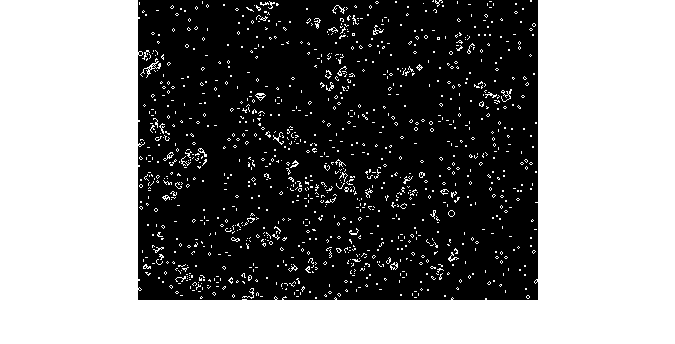
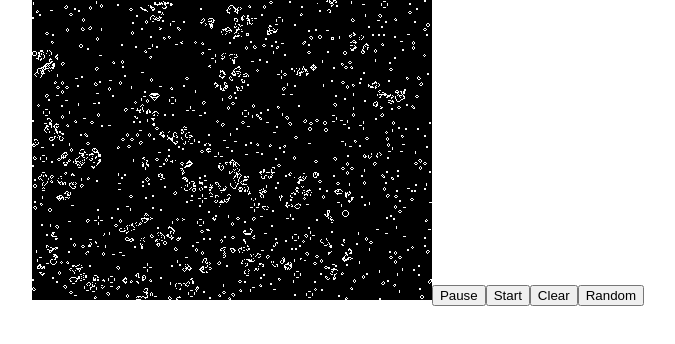
Before and after one commit to bloominstituteoftechnology/CS-Build-Week-1, a React (Create React App) app in the folder projects/life/: page / in a window 1280 px wide. Shown: the top 344 px of the page, without its empty margins (302-977 px from the left). Built offline with nearby package versions, Linux system fonts and the light colour scheme.

Commit message:
Stretch Goal buttons are implemented & working

```diff
--- a/projects/life/src/App.js
+++ b/projects/life/src/App.js
@@ -14,6 +14,7 @@ class LifeCanvas extends Component {
 
     this.life = new Life(props.width, props.height);
     this.life.randomize();
+    this.continueAnimaiton = true;
   }
 
   /**
@@ -23,6 +24,10 @@ class LifeCanvas extends Component {
     requestAnimationFrame(() => {
       this.animFrame();
     });
+  }
+
+  componentWillUnmount() {
+    this.continueAnimaiton = false;
   }
 
   /**
@@ -60,21 +65,53 @@ class LifeCanvas extends Component {
 
     ctx.putImageData(imageData, 0, 0);
     this.life.step();
+
+    if (this.continueAnimaiton) {
       requestAnimationFrame(() => {
         this.animFrame();
       });
     }
+  }
+
+  handleStop = () => {
+    this.continueAnimaiton = false;
+  };
+
+  handleStart = () => {
+    this.continueAnimaiton = true;
+    this.animFrame();
+  };
+
+  handleClear = () => {
+    this.continueAnimaiton = false;
+    this.refs.canvas
+      .getContext('2d')
+      .clearRect(0, 0, this.props.width, this.props.height);
+    this.life.clear();
+  };
+
+  handleRandom = () => {
+    this.continueAnimaiton = true;
+    this.life.randomize();
+    this.animFrame();
+  };
 
   /**
    * Render
    */
   render() {
     return (
+      <div>
         <canvas
           ref="canvas"
           width={this.props.width}
           height={this.props.height}
         />
+        <button onClick={this.handleStop}>Pause</button>
+        <button onClick={this.handleStart}>Start</button>
+        <button onClick={this.handleClear}>Clear</button>
+        <button onClick={this.handleRandom}>Random</button>
+      </div>
     );
   }
 }
```
Lines whose indentation alone changed are shown as unchanged.
